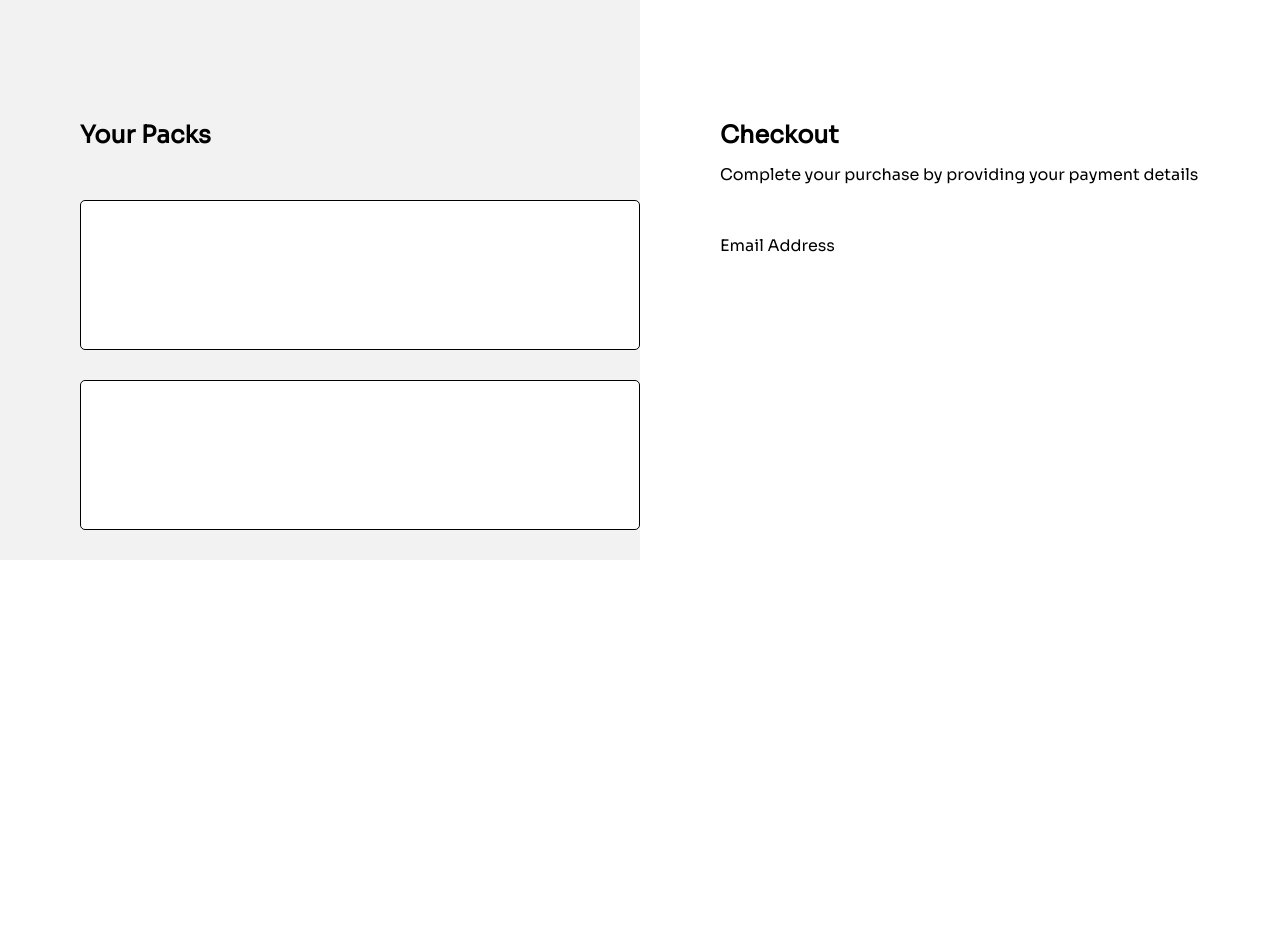
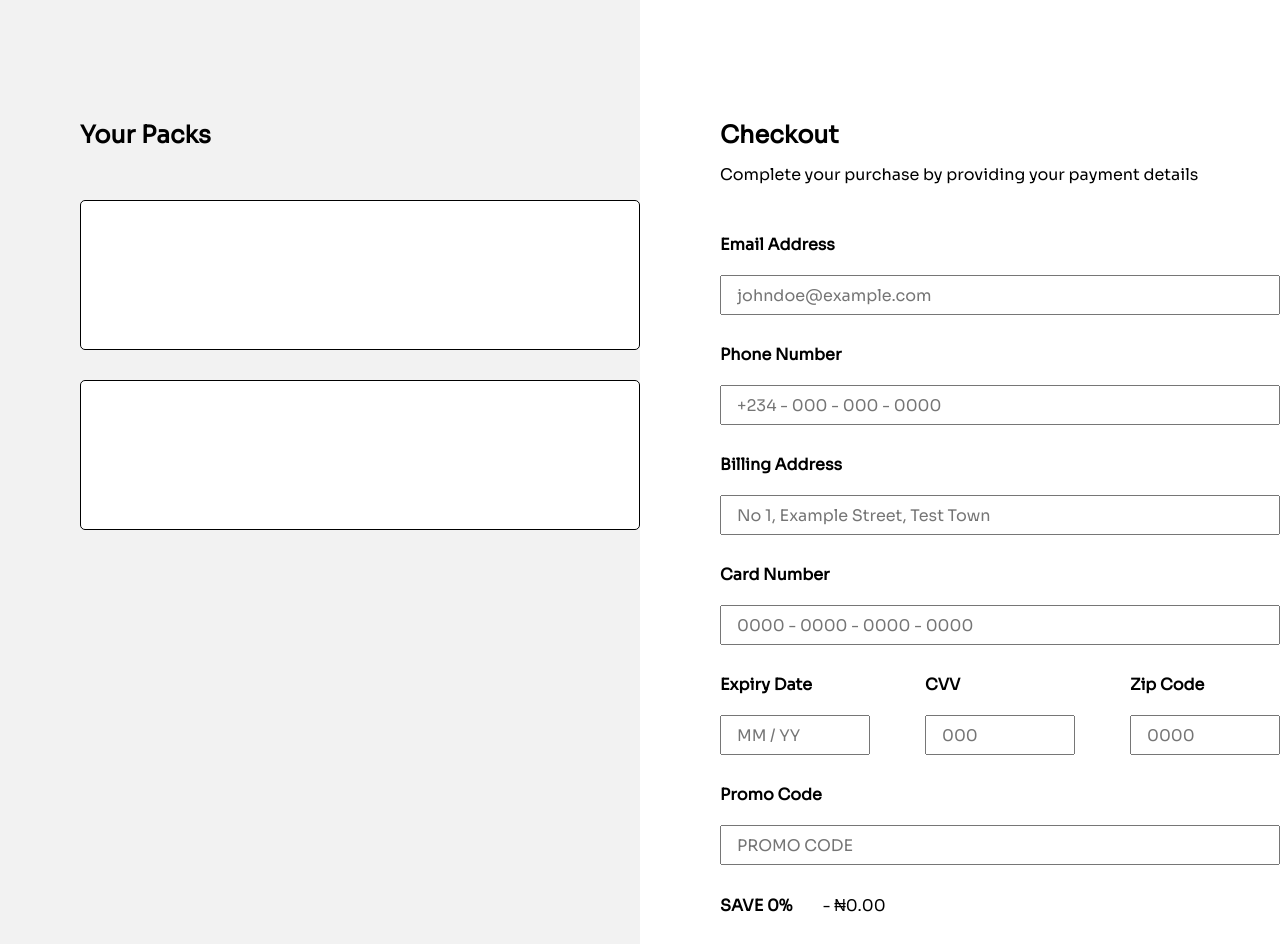
Before and after one commit to orunto/GMCStarterPacks, a React (Create React App) app: page /checkout in a window 1280 px wide. Shown: the top 944 px of the page. Before the commit the page ends 800 px from the top, so only its background shows below. Built offline with nearby package versions, Linux system fonts and the light colour scheme.

Commit message:
create the checkout info forms

```diff
--- a/src/components/pages/Cart.jsx
+++ b/src/components/pages/Cart.jsx
@@ -35,7 +35,7 @@ const CartPage = () => {
           <CustomButton>GET YOURS</CustomButton>
         </CustomPacks>
       </CartContainer>
-      <Footer style={{ marginTop: "0px" }} />
+      <Footer />
     </div>
   );
 };
--- a/src/components/pages/Checkout.jsx
+++ b/src/components/pages/Checkout.jsx
@@ -1,12 +1,63 @@
 import React, { useState } from "react";
 import CartItems from "../CartItem";
-import { CartContainer, CartItemsWrapper, CustomPacks, CustomTitle, PackContainer, PackWrapper, CheckoutInfo, Address } from "../styles/Components.styles";
+import { Footer } from "../constants";
+import {
+  CartContainer,
+  CartItemsWrapper,
+  CustomPacks,
+  CustomTitle,
+  PackContainer,
+  PackWrapper,
+  CheckoutInfo,
+  Address,
+  CardContainer,
+  RegisterInput,
+  Register,
+  CardInput,
+  FormContainer,
+  Discount,
+  DiscountPrice,
+  Save,
+  CustomButton
+} from "../styles/Components.styles";
 
 const CheckoutPage = () => {
+  const [values, setValues] = useState({
+    email: "",
+    phoneNumber: "",
+    billingAddress: "",
+    cardNumber: "",
+    expiryDate: "",
+    cvv: "",
+    zipCode: "",
+    promoCode: "",
+  });
 
-    const [values, setValues] = useState({
+  const handleEmailInputChange = (event) => {
+    setValues({ ...values, email: event.target.value });
+  };
+  const handlePhoneNumberInputChange = (event) => {
+    setValues({ ...values, phoneNumber: event.target.value });
+  };
+  const handleBillingAddressInputChange = (event) => {
+    setValues({ ...values, billingAddress: event.target.value });
+  };
+  const handleCardNumberInputChange = (event) => {
+    setValues({ ...values, cardNumber: event.target.value });
+  };
+  const handleExpiryDatenputChange = (event) => {
+    setValues({ ...values, expiryDate: event.target.value });
+  };
+  const handleCvvInputChange = (event) => {
+    setValues({ ...values, cvv: event.target.value });
+  };
+  const handleZipCodeInputChange = (event) => {
+    setValues({ ...values, zipCode: event.target.value });
+  };
+  const handlePromoCodeInputChange = (event) => {
+    setValues({...values, promoCode: event.target.value});
+  };
 
-    })
   return (
     <div>
       <CartContainer>
@@ -21,15 +72,108 @@ const CheckoutPage = () => {
         </PackContainer>
         <CustomPacks>
           <PackWrapper className="custom">Checkout</PackWrapper>
-                    <CustomTitle>Complete your purchase by providing your payment details</CustomTitle>
+          <CustomTitle>
+            Complete your purchase by providing your payment details
+          </CustomTitle>
           <CheckoutInfo>
             <Address>Email Address</Address>
+            <Register>
+              <RegisterInput
+                onChange={handleEmailInputChange}
+                value={values.emailAddress}
+                className="form-field"
+                placeholder="johndoe@example.com"
+                name="emailAddress"
+              />
+            </Register>
+            <Address>Phone Number</Address>
+            <Register>
+              <RegisterInput
+                onChange={handlePhoneNumberInputChange}
+                value={values.phoneNumber}
+                className="form-field"
+                placeholder="+234 - 000 - 000 - 0000"
+                name="phoneNumber"
+              />
+            </Register>
+            <Address>Billing Address</Address>
+            <Register>
+              <RegisterInput
+                onChange={handleBillingAddressInputChange}
+                value={values.billingAddress}
+                // className='form-field'
+                placeholder="No 1, Example Street, Test Town"
+                name="billingAddress"
+              />
+            </Register>
+            <Address>Card Number</Address>
+            <Register>
+              <RegisterInput
+                onChange={handleCardNumberInputChange}
+                value={values.cardNumber}
+                className="form-field"
+                placeholder="0000 - 0000 - 0000 - 0000"
+                name="cardNumber"
+              />
+            </Register>
+            <CardContainer>
+                <FormContainer>
+              <Address>Expiry Date</Address>
+              <Register>
+                <CardInput
+                  onChange={handleExpiryDatenputChange}
+                  value={values.expiryDate}
+                  className="form-field"
+                  placeholder="MM / YY"
+                  name="expiryDate"
+                />
+              </Register>
+              </FormContainer>
+              <FormContainer>
+              <Address>CVV</Address>
+              <Register>
+                <CardInput
+                  onChange={handleCvvInputChange}
+                  value={values.cvv}
+                  className="form-field"
+                  placeholder="000"
+                  name="cvv"
+                />
+              </Register>
+              </FormContainer>
+              <FormContainer>
+              <Address>Zip Code</Address>
+              <Register>
+                <CardInput
+                  onChange={handleZipCodeInputChange}
+                  value={values.zipCode}
+                  className="form-field"
+                  placeholder="0000"
+                  name="zipCode"
+                />
+              </Register>
+              </FormContainer>
+            </CardContainer>
+            <Address>Promo Code</Address>
+            <Register>
+              <RegisterInput
+                onChange={handlePromoCodeInputChange}
+                value={values.promoCode}
+                className="form-field"
+                placeholder="PROMO CODE"
+                name="promoCode"
+              />
+            </Register>
+            <Discount>
+                <Save>SAVE 0%</Save>
+                <DiscountPrice>- ₦0.00</DiscountPrice>
+            </Discount>
           </CheckoutInfo>
+          <CustomButton>Pay ₦510,000</CustomButton>
         </CustomPacks>
-
-
       </CartContainer>
+      <Footer/>
     </div>
-    )
-}
+  );
+};
 export default CheckoutPage;
--- a/src/components/styles/Components.styles.jsx
+++ b/src/components/styles/Components.styles.jsx
@@ -156,6 +156,7 @@ margin-top: 56px;
 margin-left: 141px;
 border-radius: 35px;
 cursor: pointer;
+margin-bottom: 30px;
 ${device.small} {
   position: absolute;
   margin-top: 180px;
@@ -406,4 +407,52 @@ margin-top: 50px;
 `;
 export const Address = styled.div`
 margin-bottom: 20px;
+color: #000000;
+font-weight: 600;
+font-size: 16px;
+line-height: 20px;
 `;
+export const FormContainer = styled.div`
+}
+`;
+export const Register = styled.div`
+margin-bottom: 30px;
+border: 1px #737373;
+border-radius: 5px;
+
+`;
+export const RegisterInput = styled.input`
+width: 560px;
+height: 40px;
+padding-left: 15px;
+font-family: 'Sora', sans-serif;
+font-size: 16px;
+line-height: 20px;
+color: #B1B1B3;
+`;
+export const CardContainer = styled.div`
+display: flex;
+justify-content: space-between;
+`;
+export const CardInput = styled.input`
+width: 150px;
+height: 40px;
+padding-left: 15px;
+font-family: 'Sora', sans-serif;
+font-size: 16px;
+line-height: 20px;
+color: #B1B1B3;
+`;
+export const Discount = styled.div`
+display: flex;
+color: #000000;
+`;
+export const Save = styled.div`
+font-weight: 600;
+font-size: 16px;
+margin: 0 30px 30px 0;
+`;
+export const DiscountPrice = styled.div`
+font-weight: 400;
+font-size: 16px;
+`;
--- a/src/components/styles/Footer.styles.jsx
+++ b/src/components/styles/Footer.styles.jsx
@@ -29,7 +29,7 @@ transition: all 0.5s ease;
 export const FooterWrapper = styled.div`
 background-color: #0B0D17;
 min-height: 420px;
-margin-top: 30px;
+// margin-top: 30px;
 width: 100vw;
 height: 100%;
 ${device.small} {
```
Lines whose indentation alone changed are shown as unchanged.
